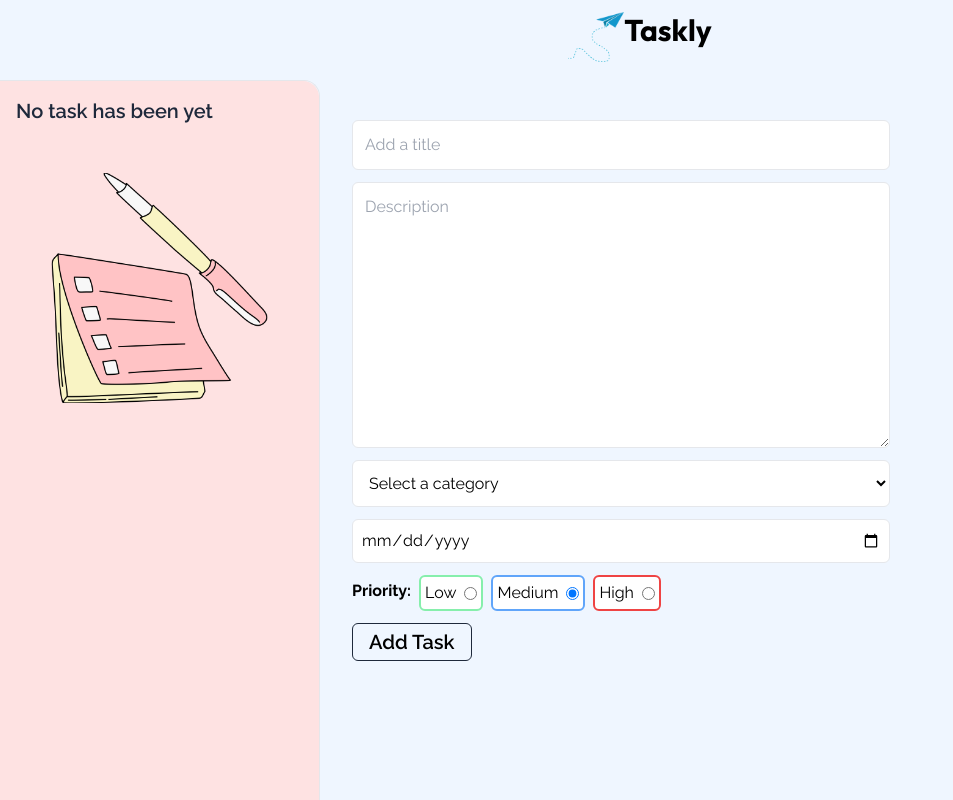
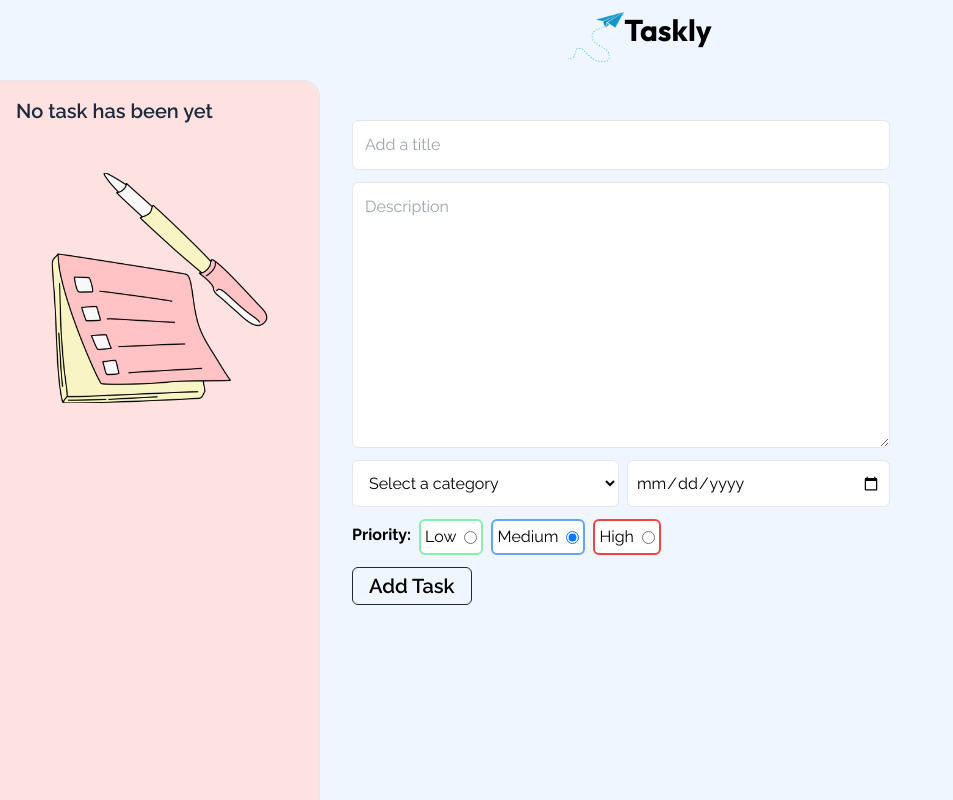
Before and after one commit to marufsiyam91/Taskly, a React (Vite) app: page / in a window 1280 px wide. Shown: the whole page, without its empty margins (0-953 px from the left). Built offline with nearby package versions, Linux system fonts and the light colour scheme.

Commit message:
changes in view category and calender viewed in one line in desktop view

```diff
--- a/src/Components/Form.jsx
+++ b/src/Components/Form.jsx
@@ -66,6 +66,7 @@ const Form = () => {
         <form className="flex flex-col gap-3 items-start md:w-[90%] lg:w-[80%] xl:w-[60%] 2xl:w-[51%] ">
             <input className="bg-white border p-3 rounded-md w-full font-primary" type="text" name="title" value={taskInfo.title} onChange={handleChange} placeholder="Add a title" required/>
             <textarea className="bg-white border rounded-md w-full text-black p-3 font-primary" rows={10} name="description" value={taskInfo.description} onChange={handleChange} placeholder="Description" required></textarea>
+            <div className=" w-full flex esm:flex-row flex-col gap-2">
                 <select className="bg-white border p-3 rounded-md w-full font-primary" name="category" value={taskInfo.category} onChange={handleChange} required>
                         <option value="">Select a category</option>
                         <option value="Work">Work</option>
@@ -77,6 +78,7 @@ const Form = () => {
                         <option value="Hobbies">Hobbies</option>
                 </select>
                 <input className="font-primary border p-2 rounded-md w-full bg-white" type="date" name="dueDate" value={taskInfo.dueDate} onChange={handleChange}/>
+            </div>
             <div className="flex items-center flex-wrap gap-2">
                     <label className="font-primary mb-1 font-bold">Priority:</label>
                     <label className="flex items-center gap-2 font-primary  p-1 rounded-md border-2 justify-between bg-white border-green-300">
```
Lines whose indentation alone changed are shown as unchanged.
